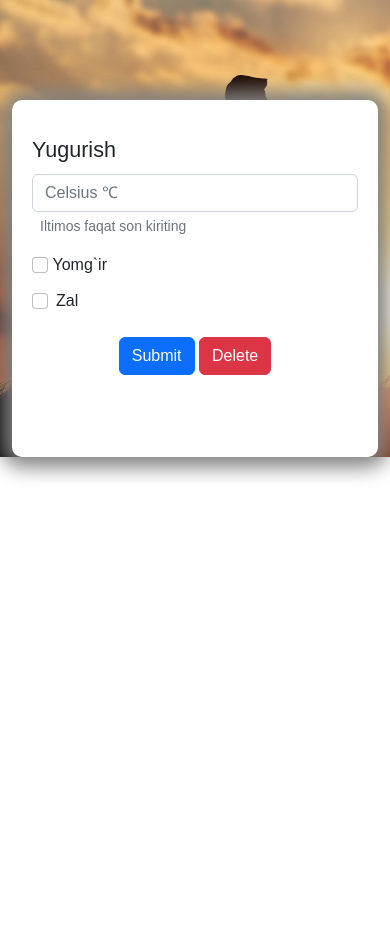
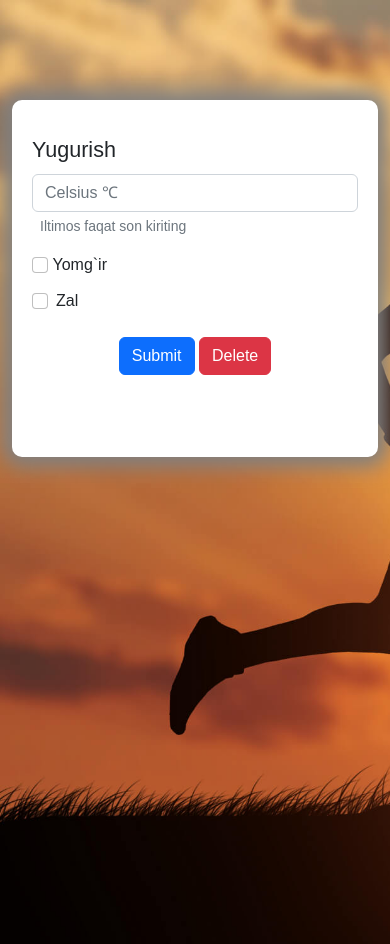
Before and after one commit to akil1me/js-Jog, a plain HTML site: page index.html in a window 390 px wide. Before the commit the page ends 844 px from the top, so only its background shows below. Drawn offline with Linux system fonts and the light colour scheme.

Commit message:
Fixed bg-image in mobile version

```diff
--- a/css/main.css
+++ b/css/main.css
@@ -10,6 +10,7 @@
 }
 
 body {
+  height: 100vh;
   font-family: "Arial", sans-serif;
   font-size: 16px;
   font-weight: normal;
@@ -17,6 +18,7 @@ body {
   background-image: url("../img/bg-image.jpg");
   background-repeat: no-repeat;
   background-size: cover;
+  overflow-y: hidden;
 }
 
 .jog__inner {
```
